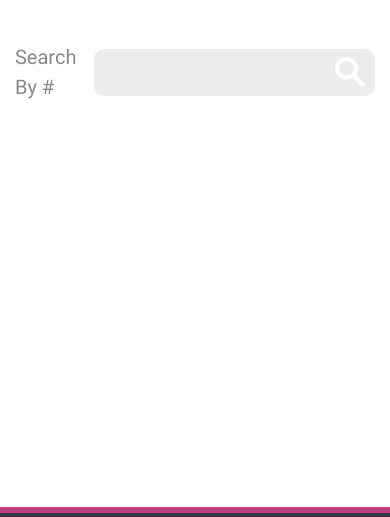
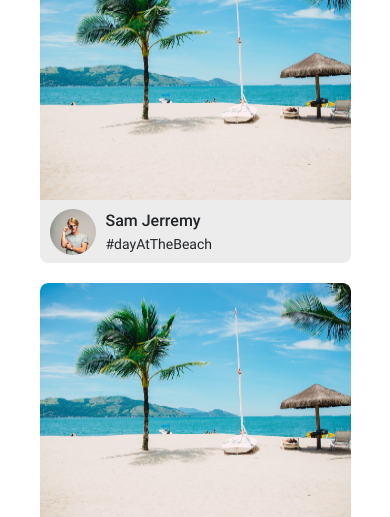
Before and after one commit to tomlazersheep/acmeGallery, a website: page index.html in a window 390 px wide. Shown: the part 282-799 px from the top of the page. Drawn offline with Linux system fonts and the light colour scheme.

Commit message:
mobile wip

```diff
--- a/index.html
+++ b/index.html
@@ -11,7 +11,7 @@
   <header class="header navbar">
     <div class="container h-100 py-0 d-flex align-items-center">
       <a class="navbar-brand align-self-end py-0" href="#"><img src="img/logo.svg" alt="logo"></a>
-      <button class="btn-login btn btn-primary">LOGIN</button>
+      <button class="btn-login btn btn-primary d-none d-lg-block">LOGIN</button>
     </div>
   </header>
 
@@ -21,11 +21,12 @@
         <h1 class="h1 hero__title">Gallery</h1>
       </div>
     </div>
+
     <div class="search-bar">
-      <div class="container d-flex justify-content-end my-10">
+      <div class="container d-flex align-items-center justify-content-md-end justify-content-center my-10">
         <form>
-          <div class="form-group d-flex align-items-center">
-            <label class="search-by__label my-0" for="search-by">Search By #</label>
+          <div class="form-group d-flex align-items-center my-0">
+            <label class="search-by__label my-0 d-none d-md-block" for="search-by">Search By #</label>
             <div class="search-by__input-container">
               <input type="text" class="form-control search-by__input" id="search-by">
               <img class="search-by__icon" src="img/search-icon.svg" alt="Search">
@@ -35,10 +36,107 @@
       </div>
     </div>
 
+    <div class="article__container container">
+      <div class="row justify-content-around">
+
+        <div class="article__card bg-light">
+
+          <div class="article__img-container">
+            <img src="img/article-1.png" alt="" class="article__img">
+          </div>
+
+          <div class="article__author-wrapper d-flex">
+            <img src="img/profile-1.png" alt="" class="article__avatar">
+            <div class="article__text d-flex flex-column align-items-start justify-content-center">
+              <h3 class="h3 article__author">Sam Jerremy</h3>
+              <h4 class="h4 article__hashtag">#dayAtTheBeach</h4>
+            </div>
+          </div>
+        </div>
+
+        <div class="article__card bg-light">
+
+          <div class="article__img-container">
+            <img src="img/article-1.png" alt="" class="article__img">
+          </div>
+
+          <div class="article__author-wrapper d-flex">
+            <img src="img/profile-1.png" alt="" class="article__avatar">
+            <div class="article__text d-flex flex-column align-items-start justify-content-center">
+              <h3 class="h3 article__author">Sam Jerremy</h3>
+              <h4 class="h4 article__hashtag">#dayAtTheBeach</h4>
+            </div>
+          </div>
+        </div>
+
+        <div class="article__card bg-light">
+
+          <div class="article__img-container">
+            <img src="img/article-1.png" alt="" class="article__img">
+          </div>
+
+          <div class="article__author-wrapper d-flex">
+            <img src="img/profile-1.png" alt="" class="article__avatar">
+            <div class="article__text d-flex flex-column align-items-start justify-content-center">
+              <h3 class="h3 article__author">Sam Jerremy</h3>
+              <h4 class="h4 article__hashtag">#dayAtTheBeach</h4>
+            </div>
+          </div>
+        </div>
+
+        <div class="article__card bg-light">
+
+          <div class="article__img-container">
+            <img src="img/article-1.png" alt="" class="article__img">
+          </div>
+
+          <div class="article__author-wrapper d-flex">
+            <img src="img/profile-1.png" alt="" class="article__avatar">
+            <div class="article__text d-flex flex-column align-items-start justify-content-center">
+              <h3 class="h3 article__author">Sam Jerremy</h3>
+              <h4 class="h4 article__hashtag">#dayAtTheBeach</h4>
+            </div>
+          </div>
+        </div>
+
+        <div class="article__card bg-light">
+
+          <div class="article__img-container">
+            <img src="img/article-1.png" alt="" class="article__img">
+          </div>
+
+          <div class="article__author-wrapper d-flex">
+            <img src="img/profile-1.png" alt="" class="article__avatar">
+            <div class="article__text d-flex flex-column align-items-start justify-content-center">
+              <h3 class="h3 article__author">Sam Jerremy</h3>
+              <h4 class="h4 article__hashtag">#dayAtTheBeach</h4>
+            </div>
+          </div>
+        </div>
+
+        <div class="article__card bg-light">
+
+          <div class="article__img-container">
+            <img src="img/article-1.png" alt="" class="article__img">
+          </div>
+
+          <div class="article__author-wrapper d-flex">
+            <img src="img/profile-1.png" alt="" class="article__avatar">
+            <div class="article__text d-flex flex-column align-items-start justify-content-center">
+              <h3 class="h3 article__author">Sam Jerremy</h3>
+              <h4 class="h4 article__hashtag">#dayAtTheBeach</h4>
+            </div>
+          </div>
+        </div>
+
+      </div>
+
+
+    </div>
   </main>
 
   <footer class="footer bg-dark d-flex align-items-center justify-content-center">
-    <img src="img/logo-white.svg" alt="Acme Gallery" class="footer-brand">
+    <img src="img/logo-white.svg" alt="Acme Gallery" class="footer-brand d-none d-block-md">
     <span class="footer__copy">@ All right reserved 2020</span>
   </footer>
 </body>
--- /dev/null
+++ b/src/scss/articles.scss
@@ -0,0 +1,60 @@
+.article__author-wrapper {
+  padding: 13px 10px;
+  @include media-breakpoint-down(md) {
+    padding: 9px 10px;
+
+  }
+}
+
+.article__card {
+  width: 350px;
+  height: 350px;
+  border-radius: 8px;
+  overflow: hidden;
+  margin-bottom: 35px;
+  @include media-breakpoint-down(md) {
+    width: 311px;
+    height: 311px;
+    margin-bottom: 20px;
+  }
+}
+
+.article__avatar {
+  height: 46px;
+  width: 46px;
+}
+
+.article__text {
+  margin-left: 10px;
+}
+
+.article__author {
+  margin-bottom: 5px;
+}
+
+.article__hashtag {
+  margin: 0;
+  font-weight: normal;
+}
+
+.article__img-container {
+  position: relative;
+  width: 100%;
+  padding-bottom: percentage(279/350);
+  overflow: hidden;
+}
+
+.article__img {
+  position: absolute;
+  top: 0;
+  left: 0;
+  bottom: 0;
+  right: 0;
+  width: 100%;
+  height: 100%;
+  transition: transform 500ms ease-in-out;
+  transform: none;
+  &:hover {
+    transform: scale(1.05);
+  }
+}
--- a/src/scss/footer.scss
+++ b/src/scss/footer.scss
@@ -1,6 +1,10 @@
 .footer {
   height: $footer_height;
   border-top: 6px solid $primary;
+  @include media-breakpoint-down(sm) {
+    border-top: 5px solid $primary;
+    height: 42px;
+  }
 }
 
 .footer__copy {
@@ -9,4 +13,8 @@
   color: $white;
   letter-spacing: 0.4px;
   margin-left: 10px;
+  @include media-breakpoint-down(sm) {
+    font-size: 16px;
+
+  }
 }
--- a/src/scss/header.scss
+++ b/src/scss/header.scss
@@ -1,9 +1,20 @@
 .header {
   height: $header_height;
+  @include media-breakpoint-down(sm) {
+    height: 45px;
+    padding-left: 0;
+    padding-right: 0;
+  }
 }
 
 .navbar-brand {
   max-width: 200px;
+  @include media-breakpoint-down(sm) {
+    max-width: 122px;
+  }
+  img {
+    width: 100%;
+  }
 }
 
 .btn-login {
--- a/src/scss/hero.scss
+++ b/src/scss/hero.scss
@@ -2,6 +2,13 @@
   height: 211px;
   background-image: url('img/hero-desktop.png');
   background-position: center;
+  @include media-breakpoint-down(sm) {
+    height: 117px;
+  }
+  @include media-breakpoint-down(xs) {
+    background-position: center right;
+    background-image: url('img/hero-mobile.png');
+  }
 }
 
 .hero__title {
@@ -9,4 +16,8 @@
   color: $white;
   letter-spacing: 2px;
   margin-bottom: 25px;
+  @include media-breakpoint-down(sm) {
+    margin-bottom: 15px;
+    font-size: 40px;
+  }
 }
--- a/src/scss/search-by.scss
+++ b/src/scss/search-by.scss
@@ -1,6 +1,10 @@
 .search-bar {
   margin-top: 45px;
   margin-bottom: 45px;
+  @include media-breakpoint-down(sm) {
+    margin-top: 10px;
+    margin-bottom: 15px;
+  }
 }
 
 .search-by__label {
@@ -17,6 +21,9 @@
 .search-by__input {
   width: 281px;
   padding-right: 50px;
+  @include media-breakpoint-down(sm) {
+    width: 261px;
+  }
 }
 
 .search-by__icon {
--- a/src/scss/style.scss
+++ b/src/scss/style.scss
@@ -21,3 +21,6 @@
 
 //Footer
 @import 'footer';
+
+//Articles
+@import 'articles';
--- a/src/scss/variables.scss
+++ b/src/scss/variables.scss
@@ -1,8 +1,11 @@
 $header_height: 68px;
 $footer_height: 55px;
 
+
 $primary: #C23F81;
 $secondary: #888888;
+$light: #d6d5d673;
+$dark: #313131;
 
 $btn-border-radius: 8px;
 $btn-font-size: 16px;
@@ -14,7 +17,9 @@ $font-family-sans-serif: Roboto, "Helvetica Neue", Arial, "Noto Sans", "Liberati
 
 $h1-font-size: 60px;
 $h2-font-size: 16px;
-$h3-font-size: 14px;
+$h3-font-size: 16px;
+$h4-font-size: 14px;
+$h5-font-size: 14px;
 
 $input-bg: #ECECEC;
 $input-border-width: 0px;
```
Also changed, not shown: img/article-1.png (added), img/hero-mobile.png (added), img/profile-1.png (added), src/img/article-1.png (added), src/img/hero-mobile.png (added), src/img/profile-1.png (added), style.min.css.
